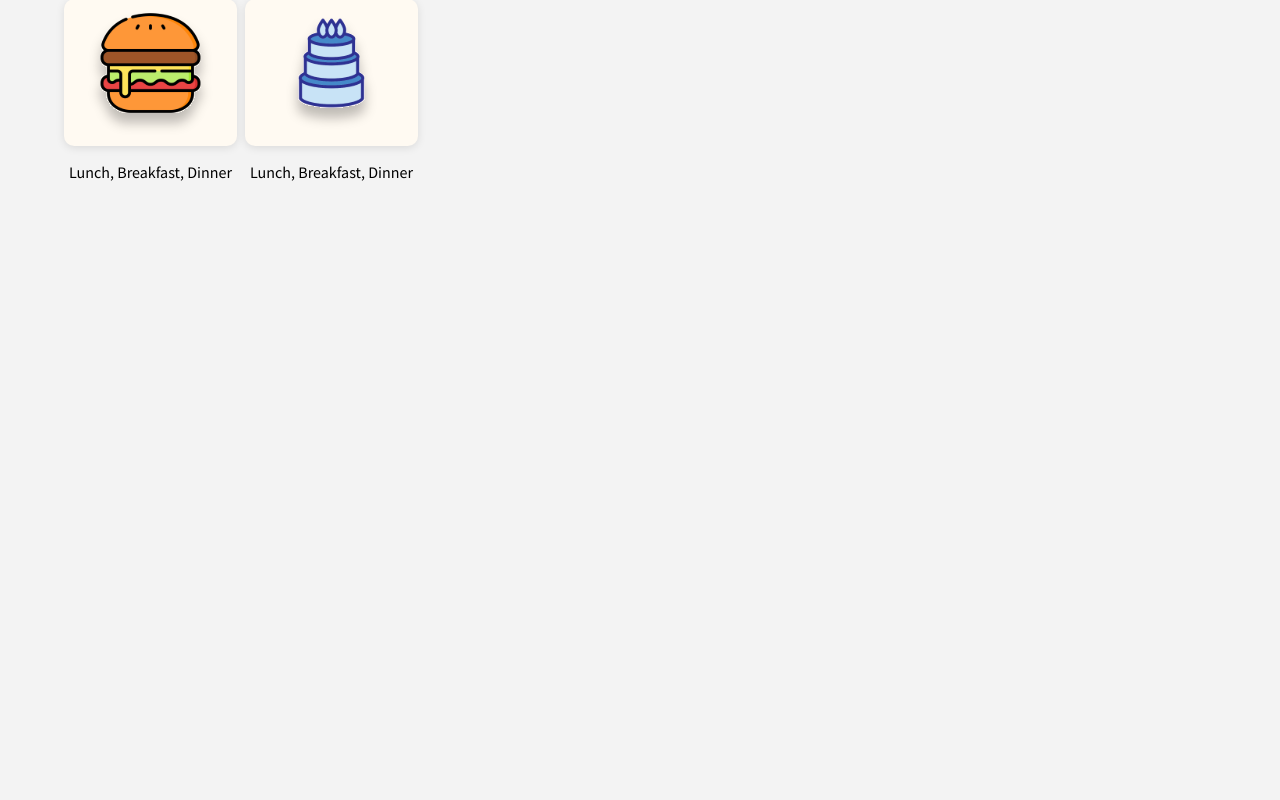
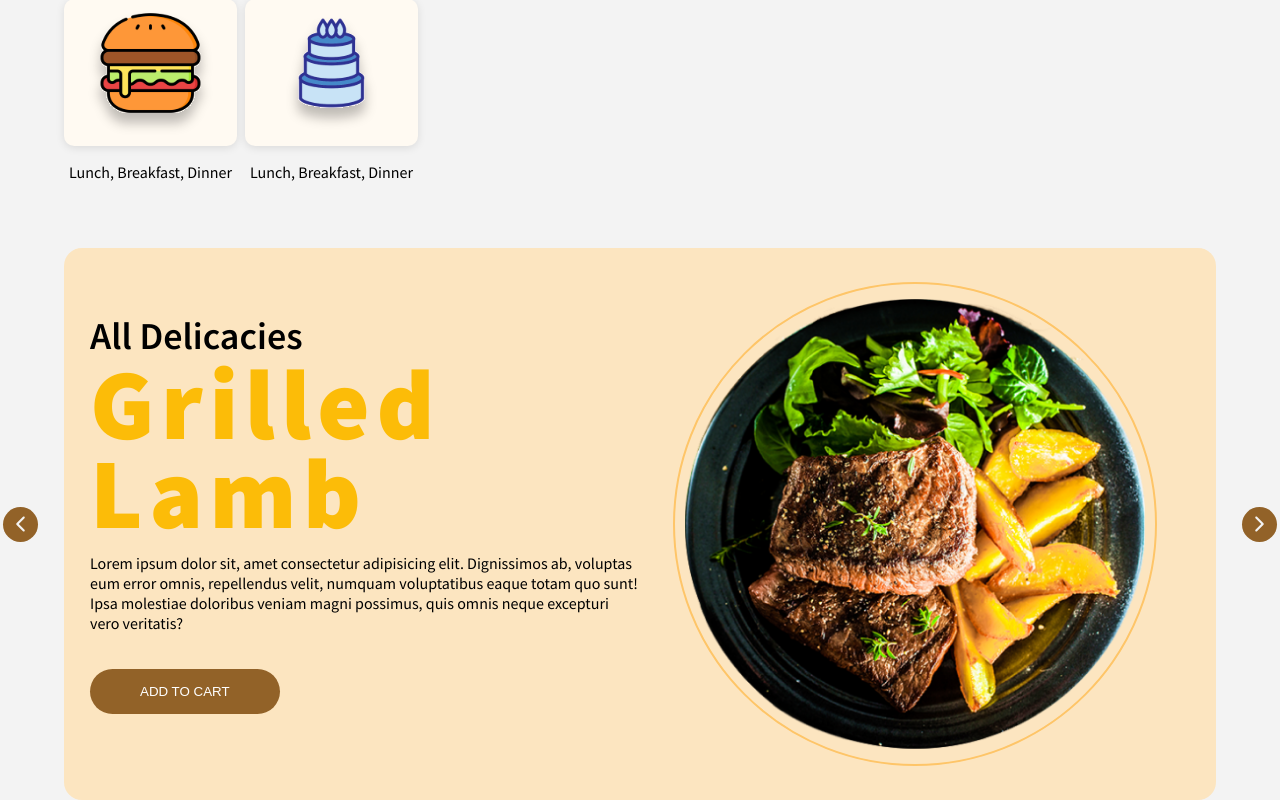
Before and after one commit to dkg08/swivt-assignment-project, a React (Create React App) app: page / in a window 1280 px wide. Shown: the part 1371-2171 px from the top of the page. Before the commit the page ends 1619 px from the top, so only its background shows below. Built offline with nearby package versions, Linux system fonts and the light colour scheme.

Commit message:
comp: slider component created

```diff
--- a/package.json
+++ b/package.json
@@ -8,8 +8,11 @@
     "@testing-library/user-event": "^13.5.0",
     "react": "^18.2.0",
     "react-dom": "^18.2.0",
+    "react-icons": "^4.7.1",
     "react-scripts": "5.0.1",
+    "react-slick": "^0.29.0",
     "sass": "^1.58.0",
+    "slick-carousel": "^1.8.1",
     "web-vitals": "^2.1.4"
   },
   "scripts": {
--- a/src/App.jsx
+++ b/src/App.jsx
@@ -4,6 +4,7 @@ import { Navbar } from './components/navbar/Navbar';
 import { TopBanner } from './components/topBanner/TopBanner';
 import { Coupon } from './components/coupon/Coupon';
 import { Catalog } from './components/catalogSection/Catalog';
+import { SingleSlider } from './components/singleSlider/SingleSlider';
 
 function App() {
   return (
@@ -13,6 +14,7 @@ function App() {
       <TopBanner />
       <Coupon />
       <Catalog />
+      <SingleSlider />
     </div>
   );
 }
--- /dev/null
+++ b/src/components/foodBannerCard/FoodBannerCard.jsx
@@ -0,0 +1,34 @@
+import React from "react";
+import "./foodBannerCard.scss";
+import grilledLamb from "../../assets/grilled-lamb.png";
+
+export const FoodBannerCard = () => {
+  return (
+    <div className="foodBannerCard">
+      <div className="bannerLeftSection">
+        <h3 className="bannerSubtitle">All Delicacies</h3>
+        <h2 className="bannerTitle">
+          Grilled
+          <br />
+          Lamb
+        </h2>
+        <p className="bannerDesciption">
+          Lorem ipsum dolor sit, amet consectetur adipisicing elit. Dignissimos
+          ab, voluptas eum error omnis, repellendus velit, numquam voluptatibus
+          eaque totam quo sunt! Ipsa molestiae doloribus veniam magni possimus,
+          quis omnis neque excepturi vero veritatis?
+        </p>
+        <button className="bannerButton">ADD TO CART</button>
+      </div>
+      <div className="bannerRightSection">
+        <div className="rightImageContainer">
+          <img
+            src={grilledLamb}
+            alt="grilled lamb"
+            className="grilledLambImage"
+          />
+        </div>
+      </div>
+    </div>
+  );
+};
--- /dev/null
+++ b/src/components/foodBannerCard/foodBannerCard.scss
@@ -0,0 +1,65 @@
+@import "../../global.scss";
+.foodBannerCard {
+  padding: 26px;
+  height: 500px;
+  width: 1100px;
+  background-color: $brown--light;
+  border-radius: 18px;
+  display: flex;
+ overflow: hidden;
+
+
+  .bannerLeftSection {
+    flex: 1;
+    // background-color: red;
+
+    .bannerSubtitle {
+        font-size: 38px;
+        font-weight: 600;
+        margin-bottom: 0;
+    }
+    .bannerTitle {
+        margin: auto;
+        // background-color: red;
+        font-size: 100px;
+        line-height: 89px;
+        font-weight: 900;
+        color: $yellow-shade;
+        letter-spacing: 0.065em
+    }
+    .bannerDescription{
+        font-size: 16px;
+        font-weight: 400;
+        color: $grey-shade;
+
+    }
+    .bannerButton{
+        margin-top: 20px;
+        padding: 15px 50px;
+        background-color: $mud;
+        color: #ffffff;
+        border: none;
+        border-radius: 84px;
+        cursor: pointer;
+    }
+  }
+  .bannerRightSection {
+    flex: 1;
+    // background-color: yellow;
+    display: flex;
+    justify-content: center;
+    align-items: center;
+    .rightImageContainer{
+        height: 480px;
+        width: 480px;
+        display: flex;
+        justify-content: center;
+        align-items: center;
+        border: 2px solid $brown--shade;
+        border-radius: 50%;
+        .grilledLambImage{
+            width: 96%;
+        }
+    }
+  }
+}
--- /dev/null
+++ b/src/components/singleSlider/SingleSlider.jsx
@@ -0,0 +1,18 @@
+import React from "react";
+import "./singleSlider.scss";
+import { IoIosArrowForward, IoIosArrowBack } from "react-icons/io";
+import { FoodBannerCard } from "../foodBannerCard/FoodBannerCard";
+
+export const SingleSlider = () => {
+  return (
+    <div className="singleSlider">
+      <button className="prev arrow">
+        <IoIosArrowBack />
+      </button>
+      <FoodBannerCard />
+      <button className="next arrow">
+        <IoIosArrowForward />
+      </button>
+    </div>
+  );
+};
--- /dev/null
+++ b/src/components/singleSlider/singleSlider.scss
@@ -0,0 +1,23 @@
+@import "../../global.scss";
+.singleSlider {
+  width: 100%;
+  display: flex;
+  justify-content: center;
+  align-items: center;
+  gap: 26px;
+
+  .arrow {
+    background-color: $mud;
+    height: 35px;
+    width: 35px;
+    display: flex;
+    justify-content: center;
+    align-items: center;
+    border-radius: 50%;
+    border: none;
+    font-size: 24px;
+    font-weight: 800;
+    color: $white;
+    cursor: pointer;
+  }
+}
--- a/src/global.scss
+++ b/src/global.scss
@@ -2,3 +2,8 @@
 $dark: #1d262a;
 $white: #f3f3f3;
 $white--shade: #fffaf2;
+$brown--light: #fce5c0;
+$mud: #926228;
+$yellow-shade: #fcbc08;
+$grey-shade: #515151;
+$brown--shade: #fec568;
--- a/src/index.js
+++ b/src/index.js
@@ -1,6 +1,8 @@
 import React from 'react';
 import ReactDOM from 'react-dom/client';
 import App from './App';
+import "slick-carousel/slick/slick.css";
+import "slick-carousel/slick/slick-theme.css";
 
 
 const root = ReactDOM.createRoot(document.getElementById('root'));
```
Also changed, not shown: src/App.scss (+8 -8 lines), src/assets/grilled-lamb.png (added), 1 other file (tests, documents, lock files or other folders).
